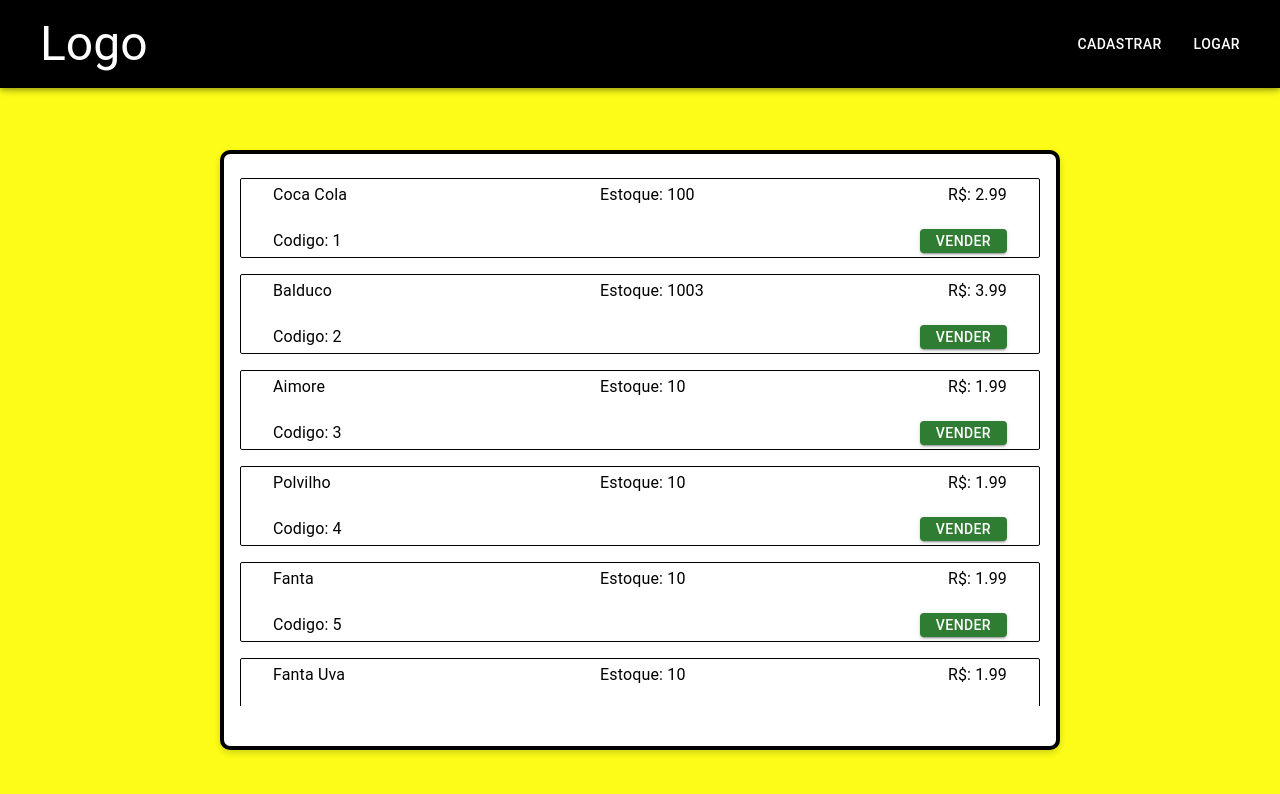
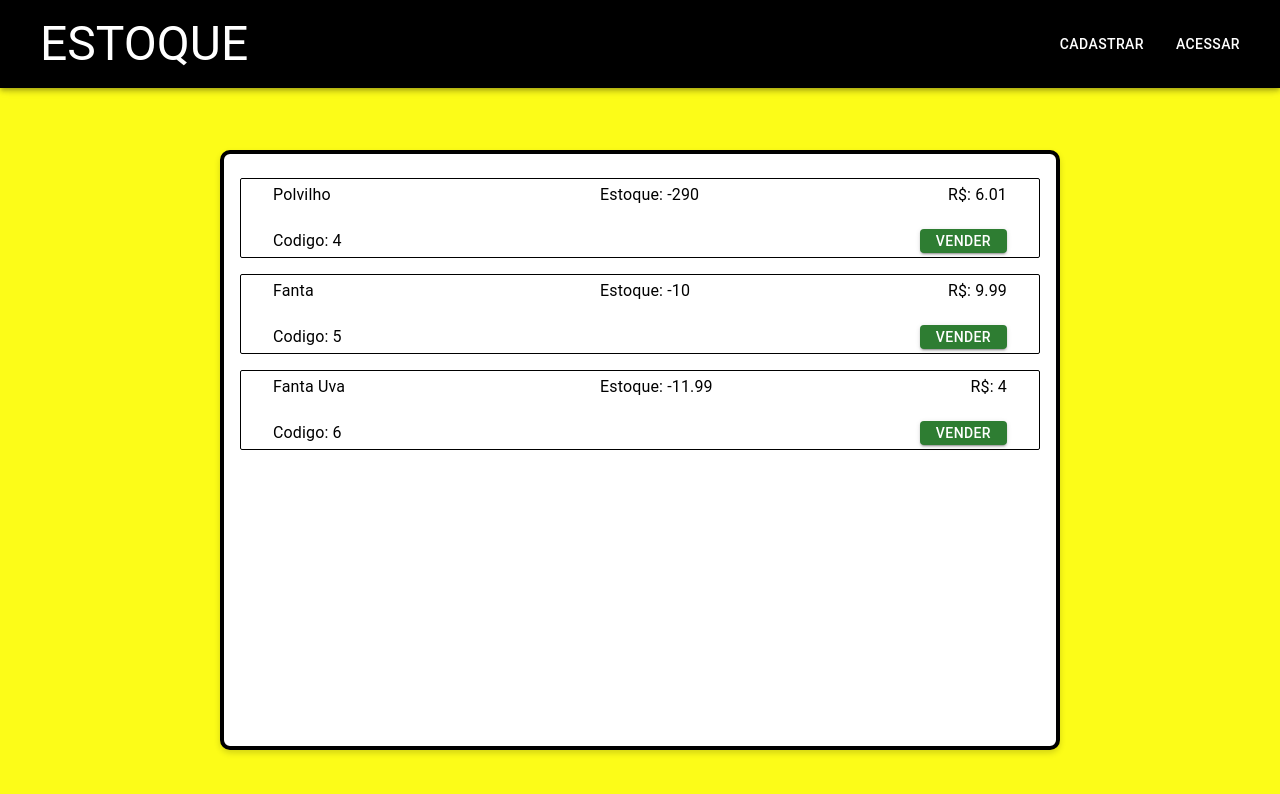
Before and after one commit to sadomoso/EstoqueOnline, a React (Create React App) app: page /Home in a window 1280 px wide. Shown: the top 794 px of the page. Built offline with nearby package versions, Linux system fonts and the light colour scheme; data requests are answered from the project's data file.

Commit message:
Geração de popup para vendas(put)

```diff
--- a/db.json
+++ b/db.json
@@ -15,45 +15,24 @@
   ],
   "Produtos": [
     {
-            "id": 1,
-            "NomeProduto": "Coca Cola",
-            "ValorBase": 2.99,
-            "Estoque": 100,
-            "Descricao": "Um belo produto"
-        },
-        {
-            "id": 2,
-            "NomeProduto": "Balduco",
-            "Estoque": 1003,
-            "ValorBase": 3.99,
-            "Descricao": "Um belo produto"
-        },
-        {
-            "id": 3,
-            "NomeProduto": "Aimore",
-            "ValorBase": 1.99,
-            "Estoque": 10,
-            "Descricao": "Um belo produto"
-        },
-        {
       "id": 4,
       "NomeProduto": "Polvilho",
-            "ValorBase": 1.99,
-            "Estoque": 10,
+      "ValorBase": 6.01,
+      "Estoque": -290,
       "Descricao": "Um belo produto"
     },
     {
       "id": 5,
       "NomeProduto": "Fanta",
-            "ValorBase": 1.99,
-            "Estoque": 10,
+      "ValorBase": 9.99,
+      "Estoque": -10,
       "Descricao": "Um belo produto"
     },
     {
       "id": 6,
       "NomeProduto": "Fanta Uva",
-            "ValorBase": 1.99,
-            "Estoque": 10,
+      "ValorBase": 4,
+      "Estoque": -11.99,
       "Descricao": "Um belo produto"
     }
   ]
--- a/src/Components/Menu.js
+++ b/src/Components/Menu.js
@@ -1,14 +1,14 @@
 import React from "react";
-import { Box, Toolbar, IconButton, AppBar, Typography, Button } from "@mui/material";
+import { Box, Toolbar, AppBar, Typography, Button } from "@mui/material";
 
 export default function Menu(){
     return (
         <AppBar sx={{ backgroundColor: 'black' }}>
             <Toolbar>
-                <Typography padding={2} variant='h3' display="inline-flex">Logo</Typography>
+                <Typography padding={2} variant='h3' display="inline-flex">ESTOQUE</Typography>
                 <Box sx={{ flexGrow: 1 }} /> {/* Espaço flexível para empurrar o botão para a direita */}
                 <Button variant='h5' display="inline-flex">CADASTRAR</Button>
-                <Button variant='h5' display="inline-flex">Logar</Button>
+                <Button variant='h5' display="inline-flex">ACESSAR</Button>
             </Toolbar>
         </AppBar>
     )
--- a/src/Paginas/Home.js
+++ b/src/Paginas/Home.js
@@ -1,15 +1,20 @@
 import React, { useEffect, useState } from "react";
-import { Box, Button, List, ListItem, Typography } from "@mui/material";
-import requisicaoProdutos from "../Requisicoes/Produtos.Requisicao";
+import { Box, Button, List, ListItem, Typography, Dialog, DialogTitle, DialogContent, DialogActions } from "@mui/material";
+import GetProdutos from "../Requisicoes/Get.Requisicao";
 import ButtonP from '../Components/Button.module'
+import TextFieldP from "../Components/TextField.module";
+import putRequisicao from "../Requisicoes/Put.Requisicao";
 
 export default function Home() {
     const [produtos, setProdutos] = useState([]);
+    const [openPopup, setOpenPopup] = useState(false); // Estado para controlar a exibição do popup
+    const [produtoSelecionado, setProdutoSelecionado] = useState(null); // Estado para armazenar o produto selecionado
+    const [quantidade, setQuantidade] = useState(0)
 
     useEffect(() => {
         const execucaoProdutos = async () => {
             try {
-                const produtosData = await requisicaoProdutos();
+                const produtosData = await GetProdutos();
                 if (produtosData) {
                     setProdutos(produtosData);
                 } else {
@@ -26,6 +31,12 @@
     const handleVenderClick = (produto) => {
         // Lógica para vender o produto
         console.log(`Vendido: ${produto.NomeProduto}`);
+        setProdutoSelecionado(produto); // Define o produto selecionado
+        setOpenPopup(true); // Abre o popup
+    };
+
+    const handleClosePopup = () => {
+        setOpenPopup(false); // Fecha o popup
     };
 
     return (
@@ -74,7 +85,7 @@
                             <Button
                                 variant="contained"
                                 color="success"
-                                sx={{ height:'3vh', widht: '4vh', position: 'absolute', right: '4vh', bottom: '0.5vh' }}
+                                sx={{ height: '3vh', widht: '4vh', position: 'absolute', right: '4vh', bottom: '0.5vh' }}
                                 onClick={() => handleVenderClick(produto)}
                             >
                                 Vender
@@ -83,6 +94,37 @@
                     ))}
                 </List>
             </Box>
+            {/* Popup para confirmar a venda */}
+            <Dialog open={openPopup} onClose={handleClosePopup}>
+                <DialogTitle>Dados da Venda</DialogTitle>
+                <DialogContent>
+                    {produtoSelecionado && (
+                        <Box>
+                            <Typography>
+                                {produtoSelecionado.NomeProduto}
+                                <br />
+                                Estoque: {produtoSelecionado.Estoque}
+                                <br />
+                                Valor unitário R$: {produtoSelecionado.ValorBase}
+                                <br />
+                                Insira a quantidade a ser vendida
+                            </Typography>
+
+
+                            <TextFieldP propsOnChange={(event) => setQuantidade(event.target.value)} propsTexto={'Quantidade a vender'} propsType={Number}></TextFieldP>
+                        </Box>
+                    )}
+                </DialogContent>
+                <DialogActions>
+                    <Button onClick={handleClosePopup} color="primary">
+                        Cancelar
+                    </Button>
+                    <Button onClick={() => putRequisicao(produtoSelecionado.id, produtoSelecionado.NomeProduto, produtoSelecionado.ValorBase, produtoSelecionado.Estoque, produtoSelecionado.Descricao, quantidade)} color="primary">
+                        Confirmar Venda
+
+                    </Button>
+                </DialogActions>
+            </Dialog>
         </Box>
     );
 }
--- a/src/Paginas/Login.js
+++ b/src/Paginas/Login.js
@@ -17,13 +17,12 @@
 
       if (loginsucesso === true) {
         navigate("/Home");
-        console.log("chegou aqui");
       } else {
         alert("Usuário ou Senha incorretos");
       }
     } catch (error) {
       console.error(error);
-      alert("Erro ao fazer login"); // Trate o erro de login de acordo com suas necessidades
+      alert("Erro ao fazer login");
     }
   };
 
--- a/src/Requisicoes/Produtos.Requisicao.js
+++ b/src/Requisicoes/Get.Requisicao.js
@@ -1,6 +1,6 @@
 import axios from "axios";
 
-export default async function requisicaoProdutos(){
+export default async function GetProdutos(){
     try{
         const resposta = await axios.get(`http://localhost:4000/Produtos`);
         return resposta.data
--- /dev/null
+++ b/src/Requisicoes/Put.Requisicao.js
@@ -0,0 +1,23 @@
+import axios from "axios";
+
+export default async function putRequisicao(id, NomeProduto, ValorBase, Estoque, Descricao, quantidade) {
+    try {
+        const resposta = await axios.put(`http://localhost:4000/Produtos/${id}`, {
+            id: id,
+            NomeProduto: NomeProduto,
+            ValorBase: ValorBase,
+            Estoque: Estoque - quantidade,
+            Descricao: Descricao
+
+
+        });
+        if (resposta.status === 200) {
+            console.log('Produto atualizado com sucesso!');
+        } else {
+            console.log(id)
+            console.log('Erro ao atualizar o produto.');
+        }
+    } catch (error) {
+        console.error('Erro ao conectar ao banco de dados:', id);
+    }
+}
```
Lines whose indentation alone changed are shown as unchanged.
